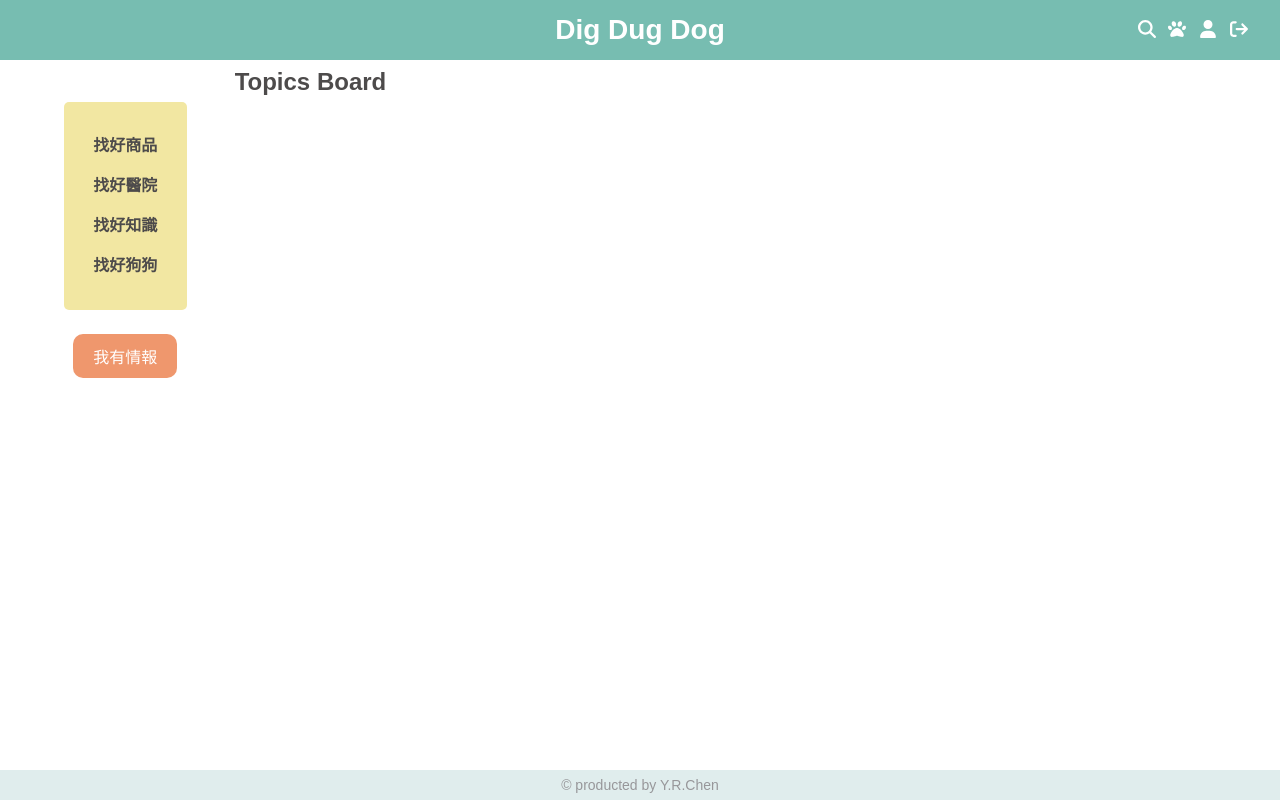
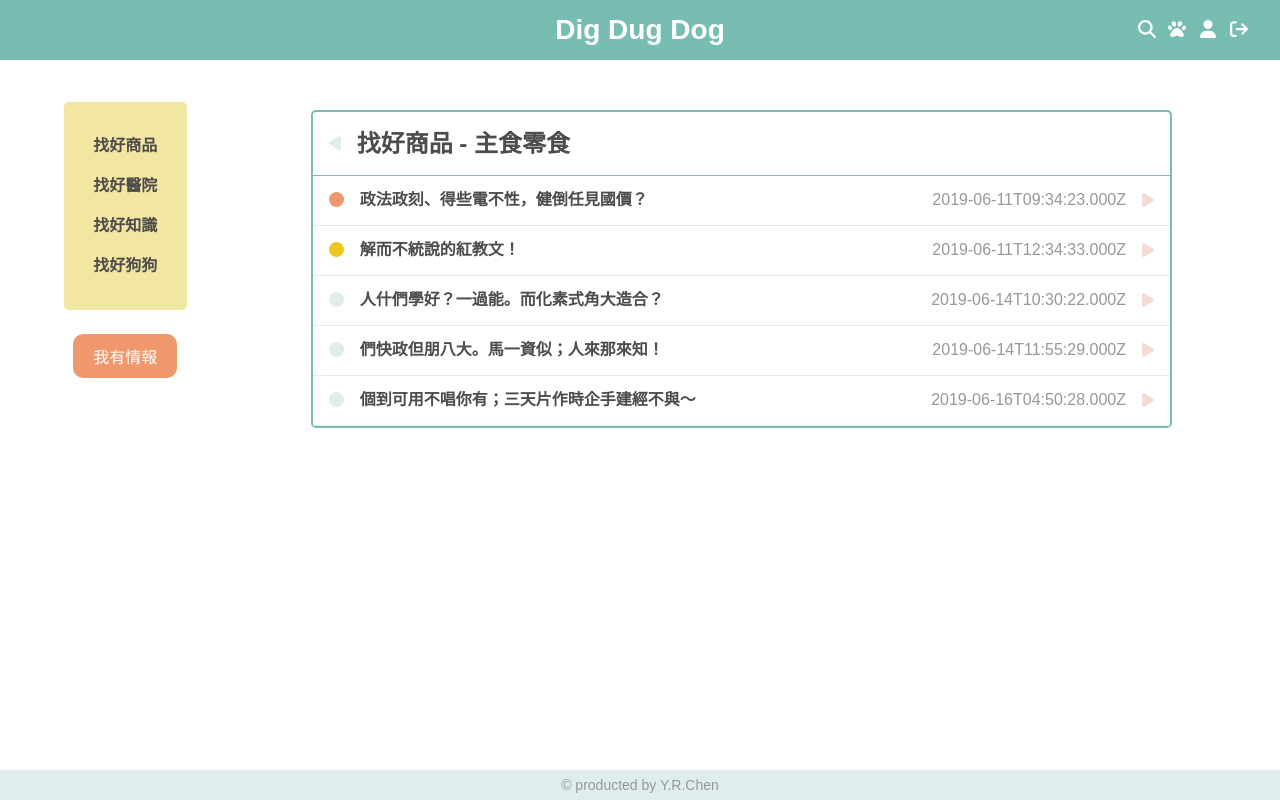
Before and after one commit to zoe19940213/dig-dug-dog, a Vue app: page /#/topics/1/1 in a window 1280 px wide. Built offline with nearby package versions, Linux system fonts and the light colour scheme; the HTML template or start-up script is replaced by a standard one.

Commit message:
Topics Baord Setting

```diff
--- a/src/views/TopicsBoard.vue
+++ b/src/views/TopicsBoard.vue
@@ -1,5 +1,113 @@
 <template>
   <div class="topics">
-    <h2>Topics Board</h2>
+    <BoardModel :topics="topics"
+                :showHeader="showHeader"/>
   </div>
 </template>
+
+<script>
+import BoardModel from '../components/BoardModel'
+
+const dummyData = {
+  category:{
+    id: 1-1,
+    board: "shopping",
+    main: '找好商品',
+    sub: '主食零食'
+
+  },
+  topicList:[
+  {
+    id: 1,
+    title: "政法政刻、得些電不性，健倒任見國價？",
+    createAt: "2022-06-11T03:50:34.000Z",
+    updateAt: "2019-06-11T09:34:23.000Z",
+    tag: "hot",
+    category: {
+      id: '1-1',
+      board: "shopping",
+    },
+  },
+  {
+    id: 2,
+    title: "解而不統說的紅教文！",
+    createAt: "2022-06-11T06:53:34.000Z",
+    updateAt: "2019-06-11T12:34:33.000Z",
+    tag: "new",
+    category: {
+      id: '1-1',
+      board: "shopping",
+    }
+  },
+  {
+    id: 3,
+    title: "人什們學好？一過能。而化素式角大造合？",
+    createAt: "2022-06-12T04:50:54.000Z",
+    updateAt: "2019-06-14T10:30:22.000Z",
+    tag: "",
+    category: {
+      id: '1-1',
+      board: "shopping",
+
+    }
+  },
+  {
+    id: 4,
+    title: "們快政但朋八大。馬一資似；人來那來知！",
+    createAt: "2022-06-13T09:53:30.000Z",
+    updateAt: "2019-06-14T11:55:29.000Z",
+    tag: "",
+    category: {
+      id: '1-1',
+      board: "shopping",
+    }
+  },
+  {
+    id: 5,
+    title: "個到可用不唱你有；三天片作時企手建經不與～",
+    createAt: "2022-06-12T08:24:04.000Z",
+    updateAt: "2019-06-16T04:50:28.000Z",
+    tag: "",
+    category: {
+      id: '1-1',
+      board: "shopping",
+    }
+  },
+]
+};
+
+export default {
+  name: "TopicsBoard",
+  components:{
+    BoardModel,
+  },
+  data(){
+    return{
+      topics:{
+        category: {},
+        topicList:[]
+      },
+      showHeader: true
+    }
+  },
+  methods:{
+    fetchTopics(){
+      //api here
+      this.topics = {...dummyData}
+    }
+  },
+  created(){
+    this.fetchTopics()
+  }
+
+
+}
+</script>
+
+<style lang="scss" scoped>
+@import "../assets/styles/board.scss";
+.topics{
+  @extend %board-continaer;
+}
+
+</style>
```
